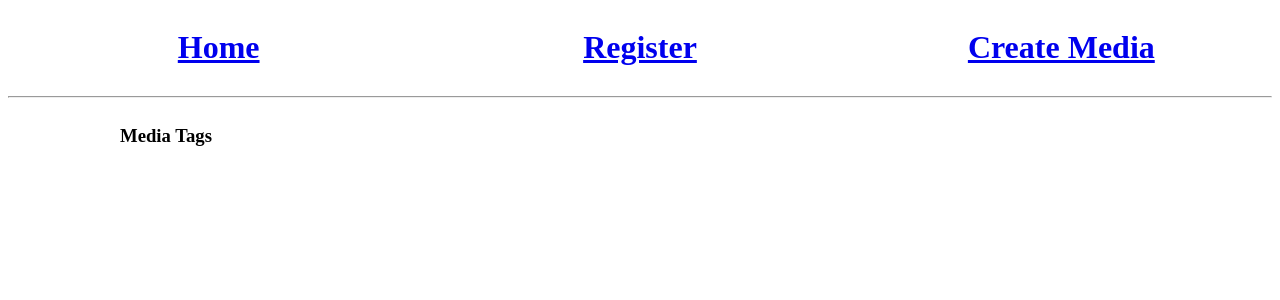
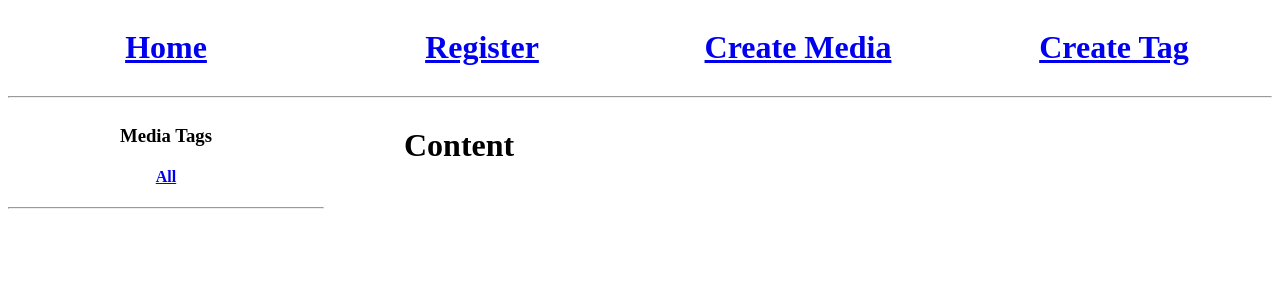
Before and after one commit to EquityDeadlock/gottawatchit, a Django app: page / in a window 1280 px wide. Shown: the top 300 px of the page. Run offline with Django 5.2, Linux system fonts and the light colour scheme; data that the repository does not hold is empty.

Commit message:
Add Tag sidebar

```diff
--- a/base/templates/base/index.html
+++ b/base/templates/base/index.html
@@ -18,7 +18,7 @@
 <div class="home">
     <div class="sidebar">
         <h3>Media Tags</h3>
-            <!-- <h4><a href={% url 'home'%}>All</a></h4>
+            <h4><a href={% url 'home'%}>All</a></h4>
             {% for tag in tags %}
             <h4><a href={% url 'home'%}?q={{tag.name}}>{{tag.name}}</a></h4>
             {% endfor %}
--- a/base/urls.py
+++ b/base/urls.py
@@ -8,4 +8,5 @@ urlpatterns = [
     path("create-media/", views.createMedia, name="create-media"),
     path("update-media/<str:id>/", views.updateMedia, name="update-media"),
     path("delete-media/<str:id>/", views.deleteMedia, name="delete-media"),
+    path("create-tag/", views.createTag, name="create-tag"),
 ]
--- a/base/views.py
+++ b/base/views.py
@@ -3,6 +3,7 @@ from django.http import HttpResponse, HttpRequest
 from .models import Media
 from .forms import MediaForm
 from .models import Tag
+from .forms import TagForm
 
 def index(request: HttpRequest) -> HttpResponse:
     #q = request.GET.get('q')
@@ -49,3 +50,13 @@ def deleteMedia(request: HttpRequest, id) -> HttpResponse:
         return redirect('home')
     context = {'obj': media}
     return render(request, 'base/delete.html', context)
+
+def createTag(request: HttpRequest) -> HttpResponse:
+    form = TagForm()
+    if request.method == 'POST':
+        form = TagForm(request.POST)
+        if form.is_valid():
+            form.save()
+            return redirect('home')
+    context = {'form': form}
+    return render(request, 'base/create_tag.html', context)
--- a/templates/navbar.html
+++ b/templates/navbar.html
@@ -1,7 +1,7 @@
 <style>
     .home-navbar {
         display: grid;
-        grid-template-columns: repeat(3, 1fr);
+        grid-template-columns: repeat(4, 1fr);
         align-items: center;
         justify-items: center;
     }
@@ -22,5 +22,10 @@
             <h1>Create Media</h1>
         </a>
     </div>
+    <div>
+        <a href={% url 'create-tag' %}>
+            <h1>Create Tag</h1>
+        </a>
+    </div>
 </div>
 <hr>
```
Also changed, not shown: base/templates/base/create_tag.html (added, +18 -0 lines).
